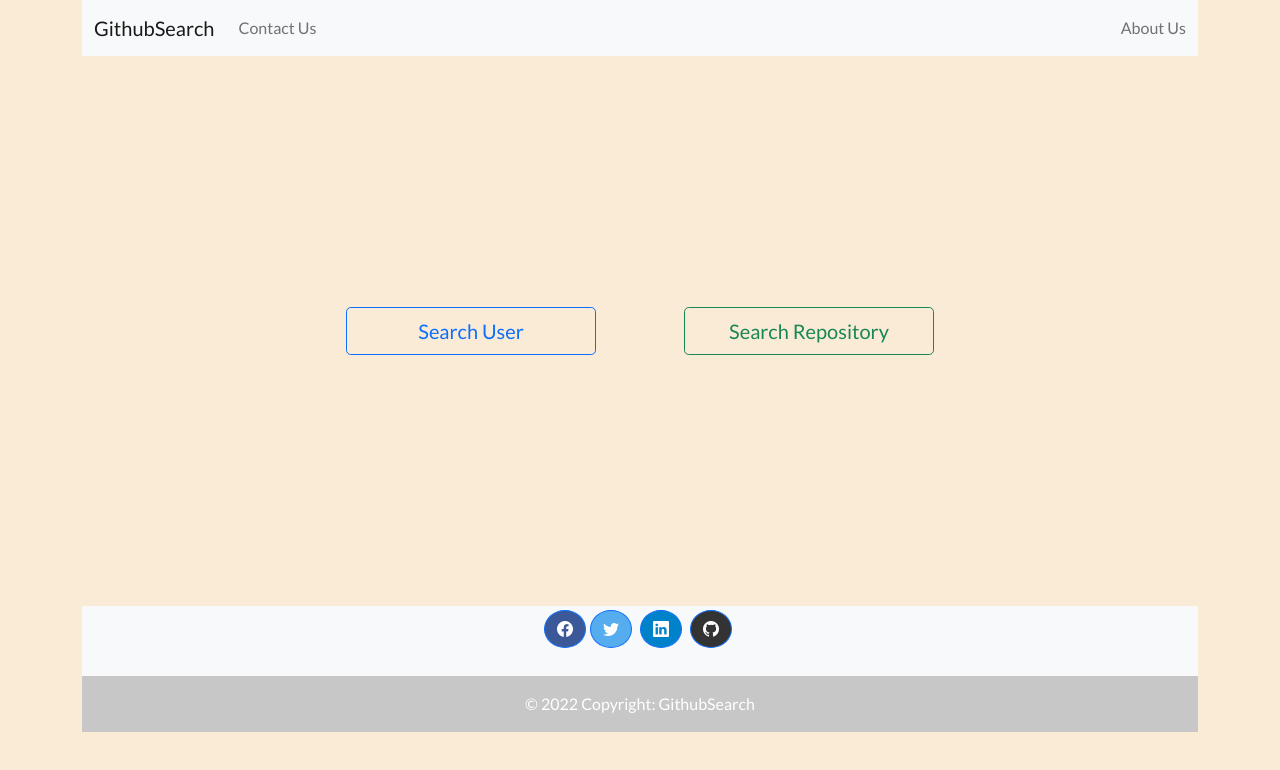
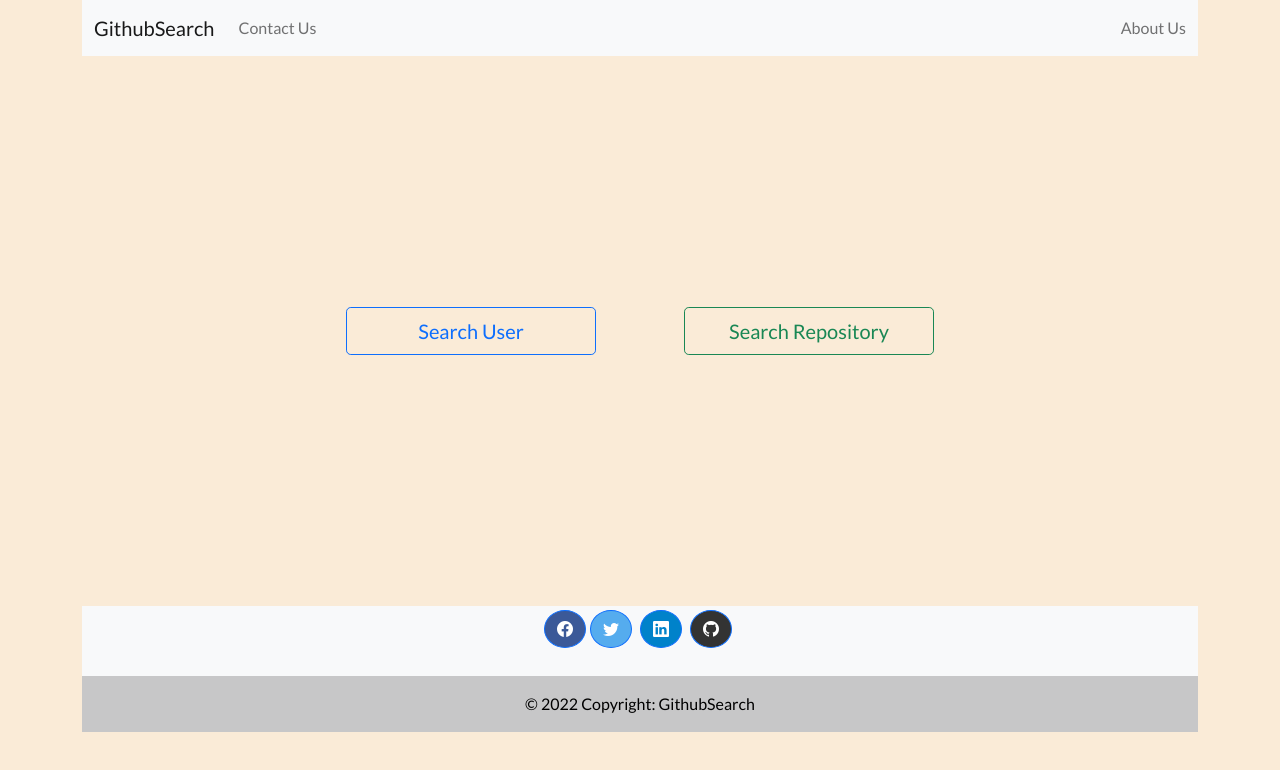
Before and after one commit to kelvinmburu/github-search, an Angular app: page / in a window 1280 px wide. Shown: the top 770 px of the page. Built offline with nearby package versions, Linux system fonts and the light colour scheme.

Commit message:
st: styled repo color

```diff
--- a/src/app/footer/footer.component.html
+++ b/src/app/footer/footer.component.html
@@ -37,9 +37,9 @@
       <!-- Grid container -->
 
       <!-- Copyright -->
-      <div class="text-center p-3" style="background-color: rgba(0, 0, 0, 0.2);">
+      <div class="text-center p-3 text-black" style="background-color: rgba(0, 0, 0, 0.2);">
         © 2022 Copyright:
-        <a class="text-white a-link" style="text-decoration: none;" href="#">GithubSearch</a>
+        <a class="text-black a-link" style="text-decoration: none;" href="#">GithubSearch</a>
       </div>
       <!-- Copyright -->
     </footer>
```
